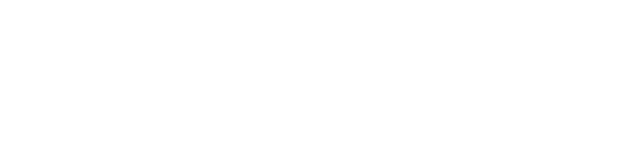
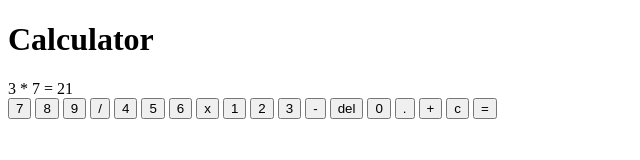
Before and after one commit to Jenziiy/calculator, a plain HTML site: page index.html in a window 1280 px wide. Shown: the whole page, without its empty margins (0-640 px from the left). Drawn offline with Linux system fonts and the light colour scheme.

Commit message:
Draft calculator html structure

```diff
--- a/index.html
+++ b/index.html
@@ -9,8 +9,40 @@
   <script src="./js/main.js" defer></script>
 </head>
 <body>
-<div>
+  <header class="toplevel-container">
+    <h1>Calculator</h1>
+  </header>
 
-</div>
+  <div class="calculator toplevel-container">
+    <header class="calculator-section calculator-header"></header>
+    <section class="calculator-section output-screen">
+      <form class="text-display">
+        <output class="text-calculation">3 * 7 = </output>
+        <output class="text-result" type="text"> 21 </output>
+      </form>
+    </section>
+    <section class="calculator-section calculator-body">
+      <div class="calculator-numpad">
+          <button>7</button>
+          <button>8</button>
+          <button>9</button>
+          <button>/</button>
+          <button>4</button>
+          <button>5</button>
+          <button>6</button>
+          <button>x</button>
+          <button>1</button>
+          <button>2</button>
+          <button>3</button>
+          <button>-</button>
+          <button>del</button>
+          <button>0</button>
+          <button>.</button>
+          <button>+</button>
+          <button>c</button>
+          <button>=</button>
+      </div>
+    </section>
+  </div>
 </body>
 </html>
```
